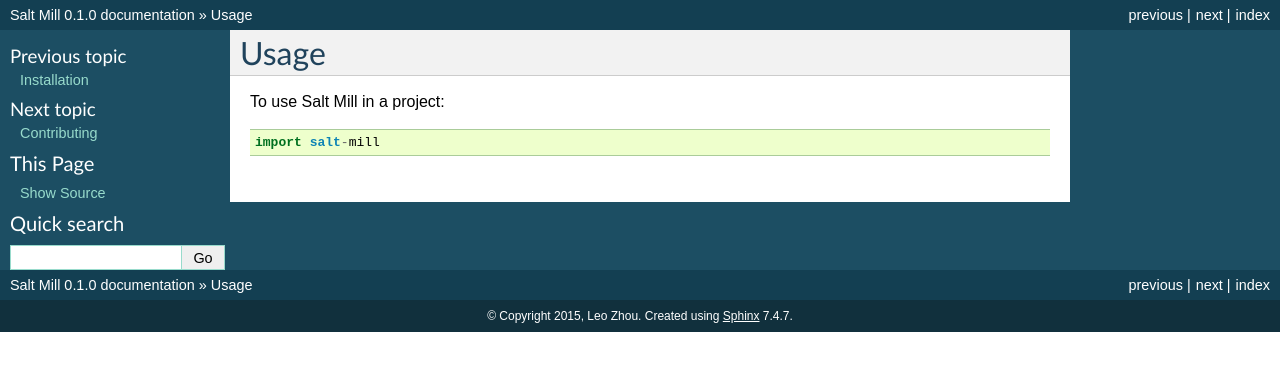
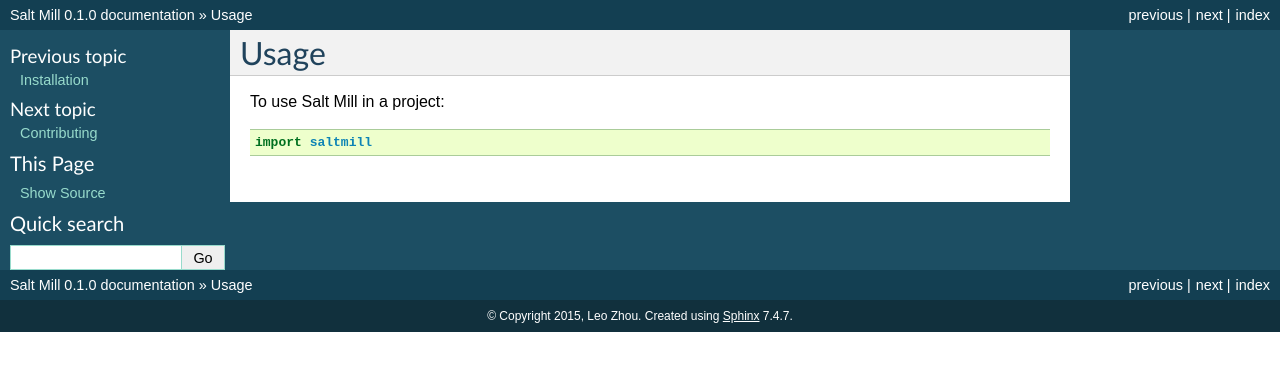
Before and after one commit to glasslion/salt-mill, a Sphinx documentation site: the page built from docs/usage.rst, in a window 1280 px wide. Shown: the top 371 px of the page. Built offline with Sphinx 7.4.7, drawn with Linux system fonts in a browser that asks for light colours; the version number is read from the project's files by our own code.

Commit message:
Update package metadata, most are removing dashed.

```diff
--- a/CONTRIBUTING.rst
+++ b/CONTRIBUTING.rst
@@ -76,7 +76,7 @@
 
 5. When you're done making changes, check that your changes pass flake8 and the tests, including testing other Python versions with tox::
 
-    $ flake8 salt-mill tests
+    $ flake8 saltmill tests
     $ python setup.py test
     $ tox
 
@@ -108,4 +108,4 @@
 
 To run a subset of tests::
 
-    $ python -m unittest tests.test_salt-mill
+    $ python -m unittest tests.test_saltmill
--- a/docs/conf.py
+++ b/docs/conf.py
@@ -31,7 +31,7 @@
 # version is used.
 sys.path.insert(0, project_root)
 
-import salt-mill
+import saltmill
 
 # -- General configuration ---------------------------------------------
 
@@ -63,9 +63,9 @@
 # the built documents.
 #
 # The short X.Y version.
-version = salt-mill.__version__
+version = saltmill.__version__
 # The full version, including alpha/beta/rc tags.
-release = salt-mill.__version__
+release = saltmill.__version__
 
 # The language for content autogenerated by Sphinx. Refer to documentation
 # for a list of supported languages.
@@ -188,7 +188,7 @@
 #html_file_suffix = None
 
 # Output file base name for HTML help builder.
-htmlhelp_basename = 'salt-milldoc'
+htmlhelp_basename = 'saltmilldoc'
 
 
 # -- Options for LaTeX output ------------------------------------------
--- a/docs/usage.rst
+++ b/docs/usage.rst
@@ -4,4 +4,4 @@
 
 To use Salt Mill in a project::
 
-    import salt-mill
+    import saltmill
--- a/setup.py
+++ b/setup.py
@@ -31,10 +31,10 @@
     author_email='glasslion@gmail.com',
     url='https://github.com/glasslion/salt-mill',
     packages=[
-        'salt-mill',
+        'saltmill',
     ],
-    package_dir={'salt-mill':
-                 'salt-mill'},
+    package_dir={'saltmill':
+                 'saltmill'},
     include_package_data=True,
     install_requires=requirements,
     license="BSD",
```
Also changed, not shown: 4 other files.
